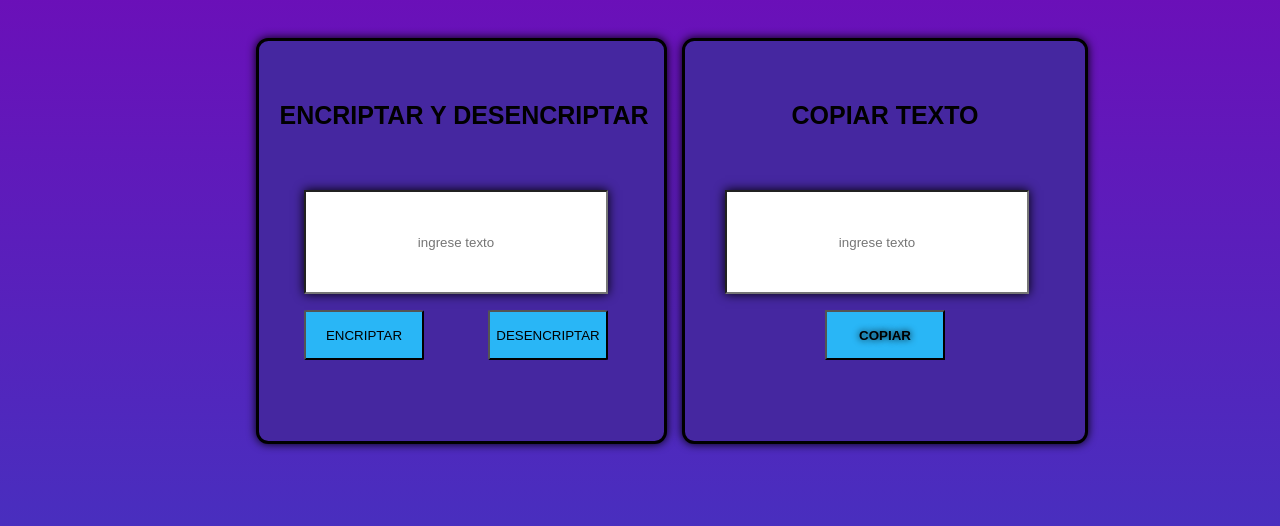
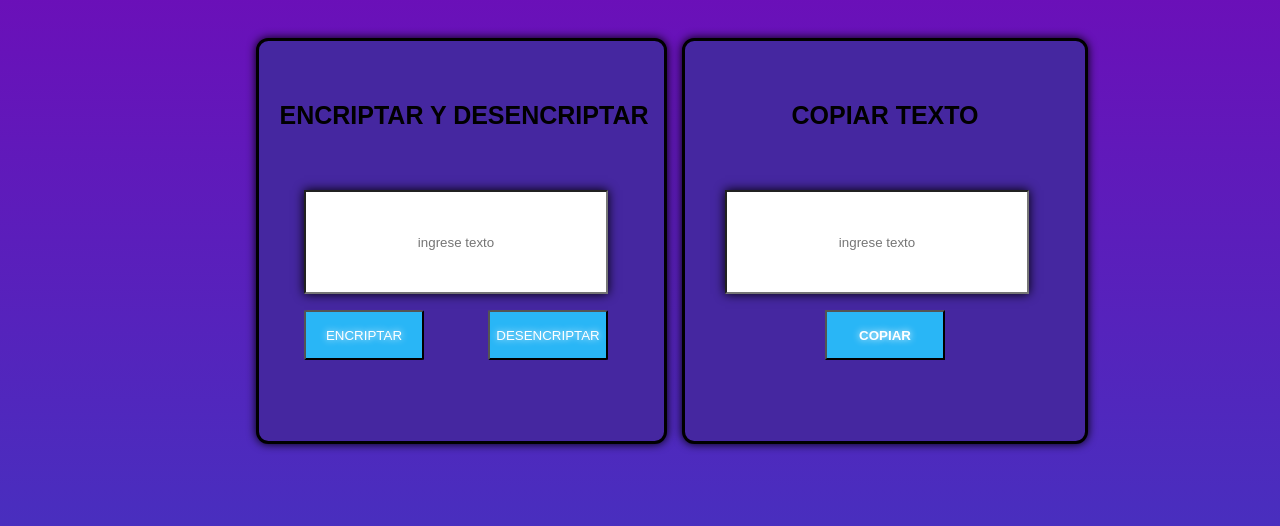
Before and after one commit to hashAngc/alura, a plain HTML site: page index.html in a window 1280 px wide. Shown: the part 122-648 px from the top of the page. Drawn offline with Linux system fonts and the light colour scheme.

Commit message:
Merge branch 'master' of https://github.com/cloudfours/alura

```diff
--- a/Css/estilo.css
+++ b/Css/estilo.css
@@ -95,6 +95,8 @@ h2 {
     border-radius: 3%;
     text-transform: uppercase;
     cursor: pointer;
+    color: white;
+    text-shadow: 0 0 7px;
 }
 
 #boton2 {
@@ -109,6 +111,8 @@ h2 {
     border-radius: 3%;
     text-transform: uppercase;
     cursor: pointer;
+    color: white;
+    text-shadow: 0 0 7px;
 }
 
 #boton3 {
@@ -124,4 +128,5 @@ h2 {
     cursor: pointer;
     text-shadow: 0 0 7px;
     font-weight: bold;
+    color: white;
 }
```
